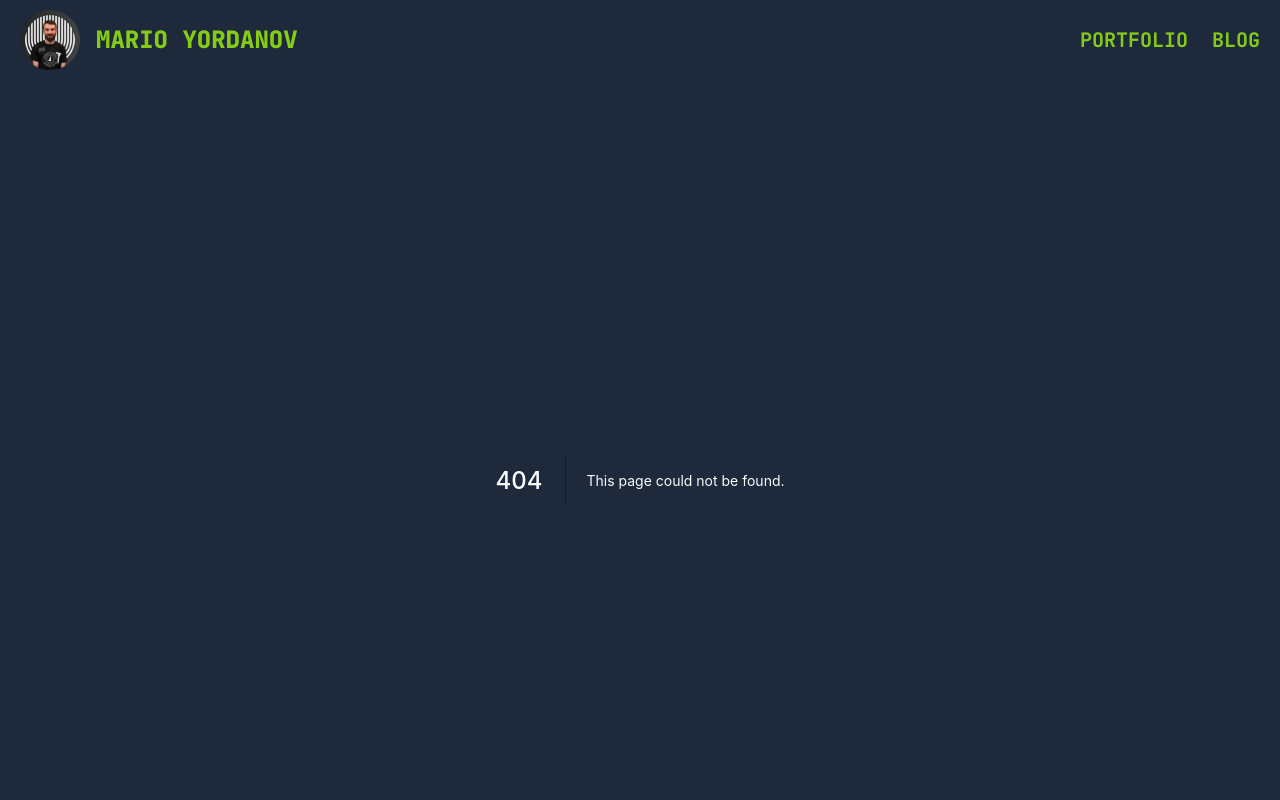
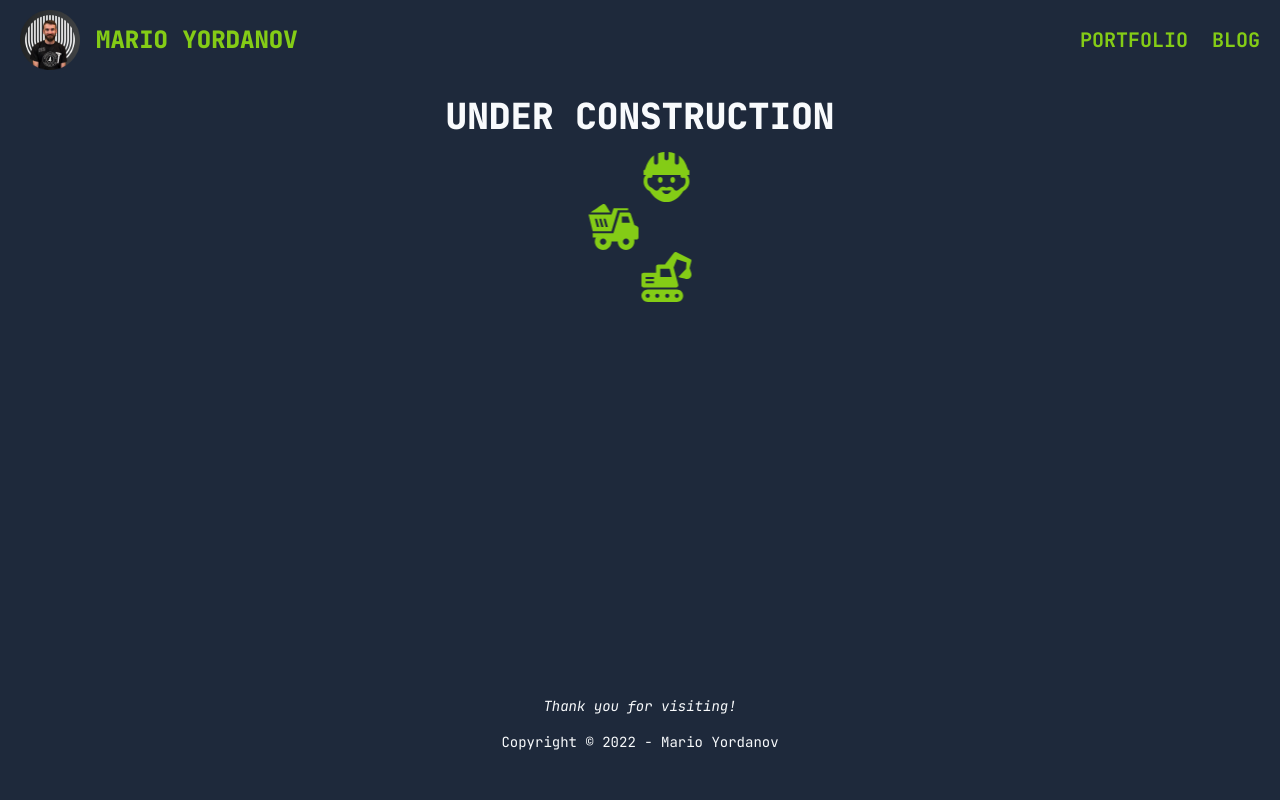
Before and after one commit to mariovyord/portfolio-v3, a Next.js app: page /blog in a window 1280 px wide. Before the commit this address had no page. Shown: the top 800 px of the page. Built offline with nearby package versions, Linux system fonts and the light colour scheme.

Commit message:
create: basic under construction page for blog

```diff
--- /dev/null
+++ b/pages/blog/index.tsx
@@ -0,0 +1,36 @@
+const Blog = () => {
+    const truck = <svg width="50" height="50" viewBox="0 0 24 24" xmlns="http://www.w3.org/2000/svg" fill-rule="evenodd" clip-rule="evenodd">
+        <path d="M0 6h11l1-3h7v1h-5l-3 10h-9l-2-8zm3.995 2h-.995l1.036 4h1.057l-1.098-4zm4.186 0h-.995l1.036 4h1.057l-1.098-4zm-2.093 0h-.995l1.036 4h1.057l-1.098-4zm.483-6.791c.198-.135.443-.209.692-.209.372 0 .754.167 1 .553.851 1.337 2.207 3.447 2.207 3.447h-9.47s3.706-2.524 5.571-3.791zm4.429 17.791v.026c-.014 2.196-1.801 3.974-4 3.974-2.208 0-4-1.792-4-4 0-.729.195-1.411.536-2h-1.536v-2h9.92l3.08-10h4.279c.431 0 .813.275.949.684l1.772 5.316 1.337.668c.406.204.663.619.663 1.073v4.259c0 .553-.447 1-1 1h-1.126c.082.319.126.655.126 1 0 2.208-1.792 4-4 4s-4-1.792-4-4h-3zm-4-1.5c.828 0 1.5.672 1.5 1.5s-.672 1.5-1.5 1.5-1.5-.672-1.5-1.5.672-1.5 1.5-1.5zm11 0c.828 0 1.5.672 1.5 1.5s-.672 1.5-1.5 1.5-1.5-.672-1.5-1.5.672-1.5 1.5-1.5zm.99-10.5h-2.99v3h3.889l-.899-3z" />
+    </svg>
+
+    const digger = <svg width="50" height="50" viewBox="0 0 24 24" xmlns="http://www.w3.org/2000/svg" fill-rule="evenodd" clip-rule="evenodd"><path d="M16.997 23.982h-14c-1.656 0-3-1.345-3-3 0-1.649 1.334-2.989 2.98-3h14.02c1.656 0 3 1.345 3 3s-1.344 3-3 3zm0-4c-.552 0-1 .448-1 1s.448 1 1 1 1-.448 1-1-.448-1-1-1zm-9.423 0c-.553 0-1 .448-1 1s.447 1 1 1c.551 0 1-.448 1-1s-.449-1-1-1zm-4.577 0c-.552 0-1 .448-1 1s.448 1 1 1 1-.448 1-1-.448-1-1-1zm9.378 0c-.552 0-1.001.448-1.001 1s.449 1 1.001 1c.552 0 1-.448 1-1s-.448-1-1-1zm4.313-3h-15.691c-.621 0-1-.523-1-1v-5c0-.621.523-1 1-1h6v-3c0-.553.447-1 1-1h3.326c.631-.828 3.21-4.214 4.289-5.6.195-.251.489-.386.789-.386.152 0 .304.034.447.105l6.71 3.365c.276.137.442.417.442.715 0 .103.053-.011-.935 3.577.227.615.513 1.407.745 2.081.119.349.187.694.187 1.025 0 1.507-1.535 2.335-2.728 2.066-1.544-.349-3.598-.91-3.598-.91l3.691-3.898.251-3.14-4.616-1.484-1.597 3.963 2.252 8.258c.173.633-.302 1.263-.964 1.263zm-14.691-2h4v-1h-4v1zm0-2h4v-1h-4v1zm11.482-5h-4.482v4h5.527l-1.045-4z" /></svg>
+
+    const worker = <svg width="50" height="50" viewBox="0 0 24 24" xmlns="http://www.w3.org/2000/svg" fill-rule="evenodd" clip-rule="evenodd"><path d="M2.178 11h-1.178v-2.209c.468 0 .774-.474.944-.997.587-1.803 1.59-4.513 4.056-6.212v3.418c0 .552.448 1 1 1s1-.448 1-1v-4.437c.868-.309 1.861-.516 3-.585v3.022c0 .552.448 1 1 1s1-.448 1-1v-3c1.134.094 2.128.327 3 .661v4.339c0 .552.448 1 1 1s1-.448 1-1v-3.269c2.391 1.7 3.463 4.304 4.057 6.063.175.52.475.997.943.997v2.209h-1.179c.575.459 1.179 1.36 1.179 3.131 0 1.63-.904 3.686-2.877 4.531-2.153 3.445-5.027 5.338-8.123 5.338-3.096 0-5.97-1.893-8.124-5.338-1.973-.845-2.876-2.901-2.876-4.531 0-1.771.603-2.672 1.178-3.131zm12.022 7.459h-4.4c.004.012.626 1.74 2.2 1.74 1.634 0 2.196-1.728 2.2-1.74zm4.517-7.459h-13.435l-.013.515c0 .668-.682 1.114-1.288.844-.169-.075-.43-.073-.617.049-.917.601-.819 3.864 1.425 4.629.916.313 2.364 3.103 3.93.398.542-.934 2.251-1.039 3.281-.297 1.029-.742 2.739-.637 3.28.297 1.566 2.705 3.014-.085 3.93-.398 2.244-.765 2.342-4.028 1.425-4.629-.215-.14-.487-.106-.616-.049-.606.271-1.289-.176-1.289-.844l-.013-.515zm-9.696.996c-.634 0-1.146.62-1.146 1.385s.512 1.385 1.146 1.385c.632 0 1.146-.62 1.146-1.385s-.514-1.385-1.146-1.385zm7.104 1.385c0 .765-.513 1.385-1.146 1.385-.633 0-1.146-.62-1.146-1.385s.513-1.385 1.146-1.385c.633 0 1.146.62 1.146 1.385z" /></svg>
+
+    return (
+        <div className="min-h-[calc(100vh-248px)] ">
+            <h1 className="font-black uppercase text-center text-4xl m-4">Under Construction</h1>
+            <div className="flex justify-center">
+                <div className="fill-primary ">
+                    <div className="flex gap-1">
+                        <div className={`w-fit  move-counter`}>
+                            {worker}
+                        </div>
+                    </div>
+                    <div className="flex gap-1">
+                        <div className={`w-fit  move`}>
+                            {truck}
+                        </div>
+                    </div>
+                    <div className="flex">
+                        <div className={`w-fit move-counter`}>
+                            {digger}
+                        </div>
+                    </div>
+                </div>
+            </div>
+        </div>
+    )
+}
+
+export default Blog;
--- a/styles/globals.css
+++ b/styles/globals.css
@@ -48,6 +48,45 @@
     transform: rotateY(0deg) scale(1) rotateX(0deg);
 }
 
+.move {
+    transform: translateX(50px);
+    transition: all 2s;
+}
+
+.move {
+    animation-duration: 3s;
+    animation-name: moveRight;
+    animation-iteration-count: infinite;
+    animation-direction: alternate;
+}
+
+.move-counter {
+    animation-duration: 3s;
+    animation-name: moveLeft;
+    animation-iteration-count: infinite;
+    animation-direction: alternate;
+}
+
+@keyframes moveRight {
+    from {
+        transform: translateX(-100%);
+    }
+
+    to {
+        transform: translateX(100%);
+    }
+  }
+
+  @keyframes moveLeft {
+    from {
+        transform: translateX(100%);
+    }
+
+    to {
+        transform: translateX(-100%);
+    }
+  }
+
 @layer components {
     .h2 {
       @apply font-black uppercase text-5xl text-center mb-4;
```
